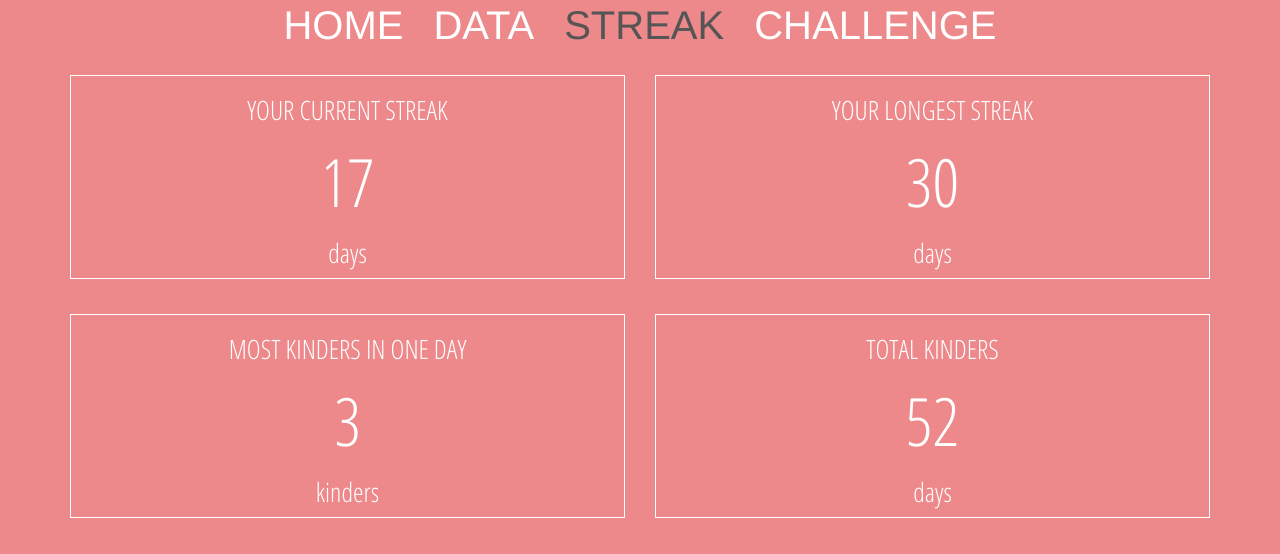
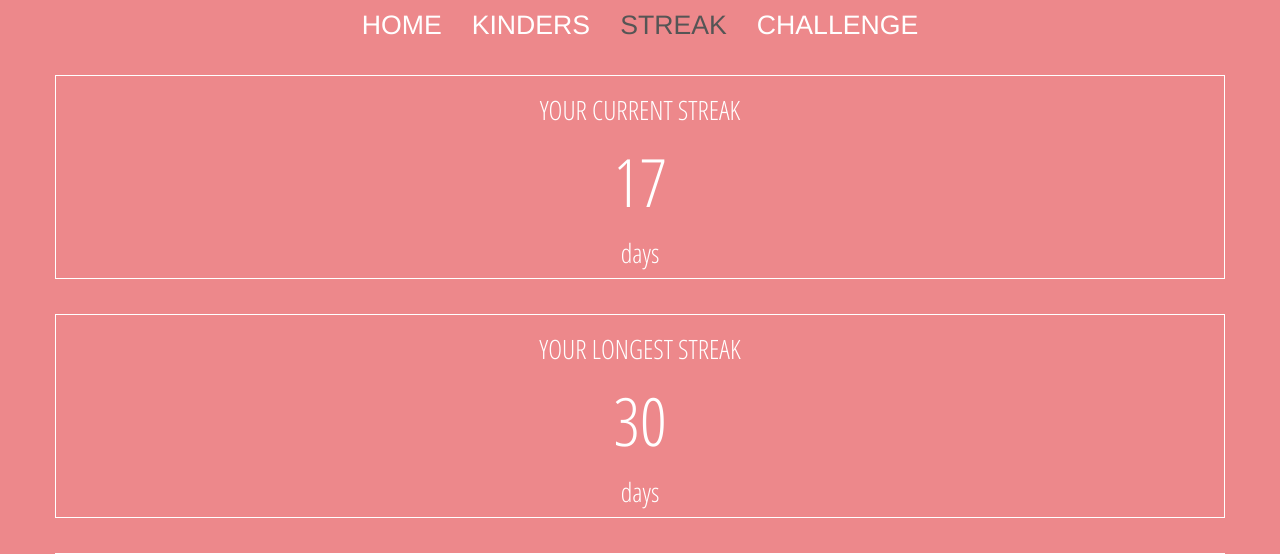
Before and after one commit to cleestofuh/Kinder, a PHP site: page /streak.html in a window 1280 px wide. Shown: the top 554 px of the page. Before the commit the page ends 518 px from the top, so only its background shows below. Run offline with PHP 8.4, Linux system fonts and the light colour scheme.

Commit message:
edit to nav and streak

```diff
--- a/challenge.html
+++ b/challenge.html
@@ -35,7 +35,7 @@
 		    <div class="collapse navbar-collapse center" id="bs-example-navbar-collapse-1">
 		      <ul class="nav navbar-nav">
 		        <li><a href="index.html">HOME</a></li>
-		        <li><a href="data.html">DATA</a></li>
+		        <li><a href="data.html">KINDERS</a></li>
 						<li><a href="streak.html">STREAK</a></li>
 						<li class="active"><a href="challenge.html">CHALLENGE</a></li>
 		      </ul>
@@ -46,7 +46,7 @@
     <div class="container">
       <div class="challenge">
         <div class="row">
-          <div class="vertical-align" id="challenges">
+          <div class="vertical-align text-center" id="challenges">
             <h1 class='animated slideInRight'id='challengetext'\
             style='font-size:100pt;font-weight:600;color:white;'>GIVE SOMEONE A COMPLIMENT</h1>
           </div>
--- a/css/style.css
+++ b/css/style.css
@@ -15,7 +15,7 @@ body {
 }
 .nav.navbar-nav li a {
   color: white;
-  font-size: 30pt;
+  font-size: 20pt;
 }
 
 .navbar.center {
--- a/data.html
+++ b/data.html
@@ -35,7 +35,7 @@
 		    <div class="collapse navbar-collapse center" id="bs-example-navbar-collapse-1">
 		      <ul class="nav navbar-nav">
 		        <li><a href="index.html">HOME</a></li>
-		        <li class="active"><a href="data.html">DATA</a></li>
+		        <li class="active"><a href="data.html">KINDERS</a></li>
 						<li><a href="streak.html">STREAK</a></li>
 						<li><a href="challenge.html">CHALLENGE</a></li>
 		      </ul>
--- a/index.html
+++ b/index.html
@@ -35,7 +35,7 @@
 		    <div class="collapse navbar-collapse center" id="bs-example-navbar-collapse-1">
 		      <ul class="nav navbar-nav">
 		        <li class="active"><a href="index.html">HOME</a></li>
-		        <li><a href="data.html">DATA</a></li>
+		        <li><a href="data.html">KINDERS</a></li>
 						<li><a href="streak.html">STREAK</a></li>
 						<li><a href="challenge.html">CHALLENGE</a></li>
 		      </ul>
@@ -122,7 +122,7 @@
 							</form>
 						</div>
 						<div class="modal-footer">
-							<button type="button" class="btn btn-lg" data-dismiss="modal">Close</button>
+							<button type="submit" class="btn btn-lg">Submit</button>
 						</div>
 					</div>
 
--- a/streak.html
+++ b/streak.html
@@ -36,7 +36,7 @@
 		    <div class="collapse navbar-collapse center" id="bs-example-navbar-collapse-1">
 		      <ul class="nav navbar-nav">
 		        <li><a href="index.html">HOME</a></li>
-		        <li><a href="data.html">DATA</a></li>
+		        <li><a href="data.html">KINDERS</a></li>
 						<li class="active"><a href="streak.html">STREAK</a></li>
 						<li><a href="challenge.html">CHALLENGE</a></li>
 		      </ul>
@@ -46,36 +46,34 @@
 
     <div class="container">
       <div class="row">
-        <div class="col-sm-6">
           <div id="streak1" class="boxed animated bounceInDown">
               <h3 class="homestreak">YOUR CURRENT STREAK</h3>
               <h1 class="num">17</h1>
               <h3 class="homestreak"> days </h3>
           </div>
-        </div>
-        <div class="col-sm-6">
+
+
           <div id="streak2" class="boxed animated bounceInDown">
             <h3 class="homestreak"> YOUR LONGEST STREAK </h3>
             <h1 class="num">30</h1>
             <h3 class="homestreak">days</h3>
           </div>
-        </div>
+
       </div>
       <div class="row">
-        <div class="col-sm-6">
+
           <div id="streak3" class="boxed animated bounceInDown">
             <h3 class="homestreak"> MOST KINDERS IN ONE DAY </h3>
             <h1 class="num">3</h1>
             <h3 class="homestreak">kinders</h3>
           </div>
-        </div>
-        <div class="col-sm-6">
+
           <div id="streak4" class="boxed animated bounceInDown">
             <h3 class="homestreak"> TOTAL KINDERS</h3>
             <h1 class="num">52</h1>
             <h3 class="homestreak">days</h3>
           </div>
-        </div>
+
       </div>
     </div>
       <!--
```
